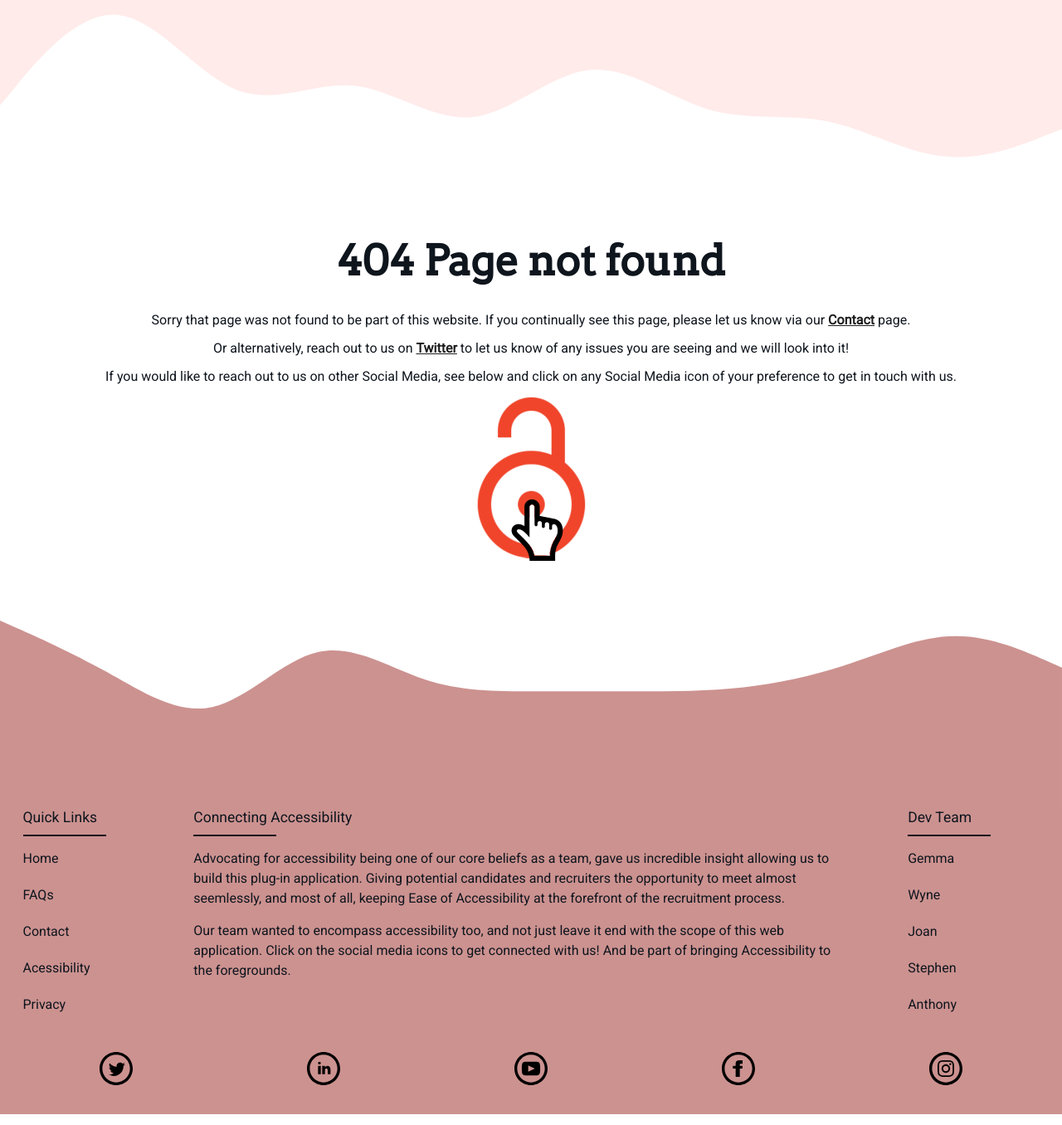
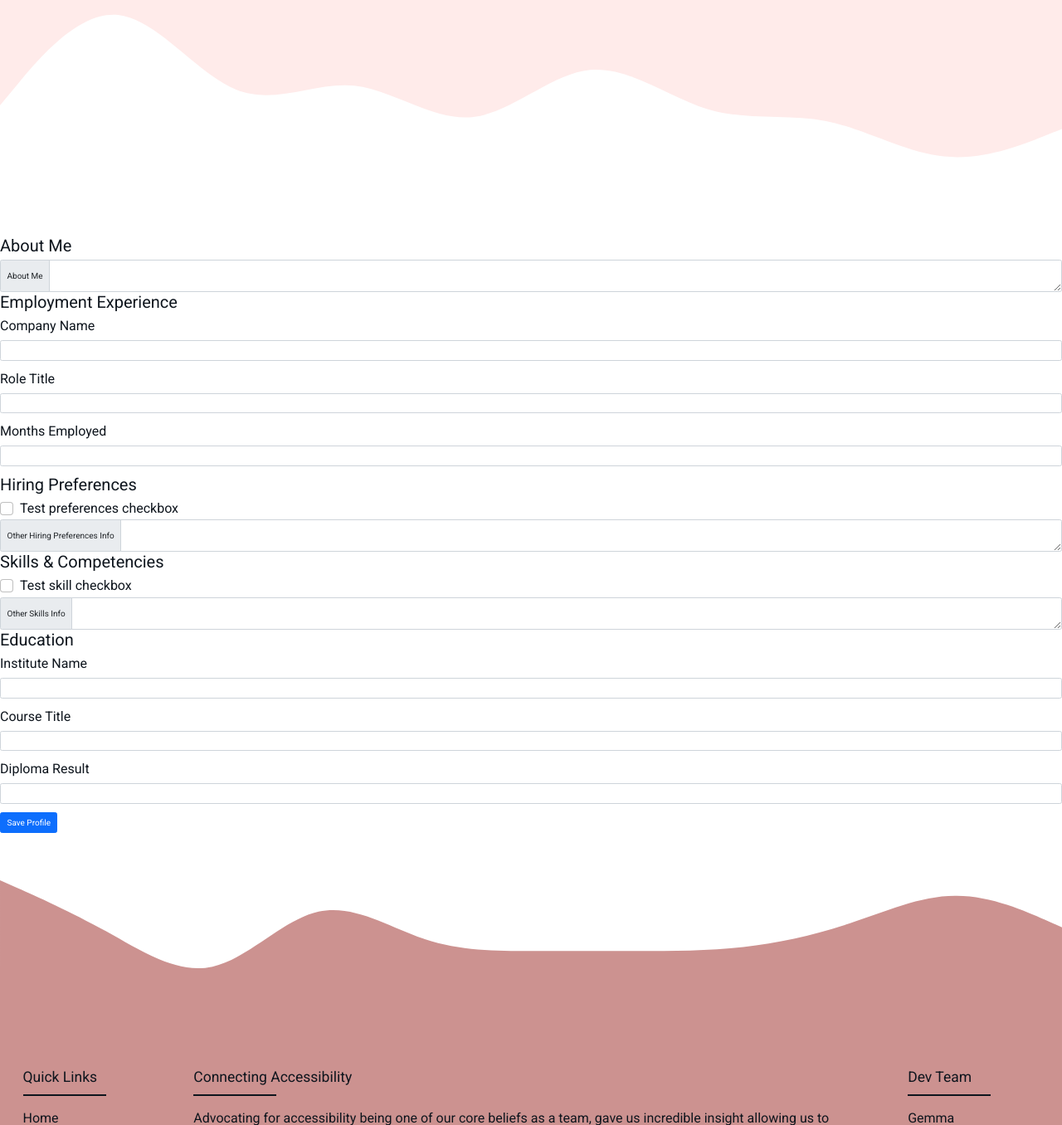
Before and after one commit to StephenJ2020/soda-apply, a Flask app: page /user_create_profile/ in a window 1280 px wide. Shown: the part 117-1473 px from the top of the page at 83% size. Run offline with Flask 2, Linux system fonts and the light colour scheme; some libraries are stand-ins or nearby versions.

Commit message:
feat: Tweak Gemmas code for user_create_profile

```diff
--- a/app.py
+++ b/app.py
@@ -37,44 +37,45 @@ def user_registration():
     if request.method == "POST":
 
         existing_user = mongo.db.users.find_one(
-            {"full_name": request.form.get("full_name").lower()})
+            {"email": request.form.get("email").lower()})
 
         if existing_user:
             flash("Username already exists")
             return redirect(url_for("user_registration"))
+
         user_registration = {
             "full_name": request.form.get("full_name").lower(),
             "email": request.form.get("email"),
             "password": generate_password_hash(request.form.get("password")),
             #"created_at": datetime.datetime.now(),
-            "about": "",
-            "company_name": "",
-            "role_title": "",
-            "months_employed": 0,
-            "accessible_hiring_preferences": [],
-            "other_acc_hiring_preferences": "",
-            "skills_competencies": [],
-            "institute_name": "",
-            "course_title": "",
-            "diploma result": "",
-            "jobs_applied":[]
+            #"about": "",
+            #"company_name": "",
+            #"role_title": "",
+            #"months_employed": 0,
+            #"accessible_hiring_preferences": [],
+            #"other_acc_hiring_preferences": "",
+            #"skills_competencies": [],
+            #"institute_name": "",
+            #"course_title": "",
+            #"diploma result": "",
+            #"jobs_applied":[]
         }
         mongo.db.users.insert_one(user_registration)
         """
         start a session for the user with a session cookie
         """
-        session["user"] = request.form.get("full_name").lower()
+        session["user"] = request.form.get("email").lower()
 
         flash("Thanks for joining Soda-Apply!") #should we add another step here for 'proceed to create profile'?
-        return redirect(url_for("user_create_profile", user=session["user"]))
+        return redirect(url_for('profile'))
 
     return render_template('pages/user_registration.html')
 
 
-@app.route("/user_create_profile", methods=["GET", "POST"])
+@app.route("/user_create_profile/", methods=["GET", "POST"])
 def user_create_profile():
     if request.method == "POST":
-        user=session["user"]
+        user = mongo.db.users.find_one({"email": session["user"]})["_id"]
         personalise_details = {"$set": {
             "about": request.form.get("about"),
             "company_name": request.form.get("company_name"),
@@ -87,10 +88,10 @@ def user_create_profile():
             "course_title": request.form.get("course_title"),
             "diploma result": request.form.get("diploma result")
         }}
-        mongo.db.users.update_one(
-            {"_id": ObjectId()}, personalise_details, upsert=True)
+        mongo.db.users.coll.update(
+            {"_id": ObjectId(user)})
 
-    return render_template('pages/user_create_profile.html', user=session["user"])
+    return render_template('pages/user_create_profile.html')
 
 
 @app.route("/user_edit_profile")
--- a/templates/components/_navbar.html
+++ b/templates/components/_navbar.html
@@ -16,7 +16,7 @@
                 <a class="nav-link p-4" id="jobs-nav-item" href="{{ url_for('job_listings') }}">Jobs</a>
             </li>
             <li class="nav-item">
-                <a class="nav-link p-4" id="profile-nav-item" href="#">Profile</a>
+                <a class="nav-link p-4" id="profile-nav-item" href="{{ url_for('profile') }}">Profile</a>
             </li>
             <li class="nav-item">
                 <a class="nav-link p-4" id="register-nav-item" href="{{ url_for('user_registration') }}">Register</a>
--- a/templates/pages/profile.html
+++ b/templates/pages/profile.html
@@ -2,4 +2,9 @@
 
 {% block content %}
 
+<p>Welcome to your profile page</p>
+<a href="{{ url_for('user_create_profile') }}">Add Profile details</a>
+</a>
+
+
 {% endblock %}
--- a/templates/pages/user_registration.html
+++ b/templates/pages/user_registration.html
@@ -28,7 +28,7 @@
       <input type="terms_checkbox" class="terms_checkbox" id="terms_checkbox">
       <label class="terms_checkbox" for="terms_checkbox">I agree to submit my data to Soda-Apply.  My data will not be shared and will be stored securely.</label>
     </div>
-    <button type="submit" class="btn btn-primary" name="action" aria-describedby="submit_button">Create Account</button>
+    <button type="submit" class="btn btn-primary" name="action" aria-describedby="submit_button">Register</button>
   </form>
 
   <p>Already a member?</p>
```
Also changed, not shown: templates/pages/user_create_profile.html (+8 -4 lines).
